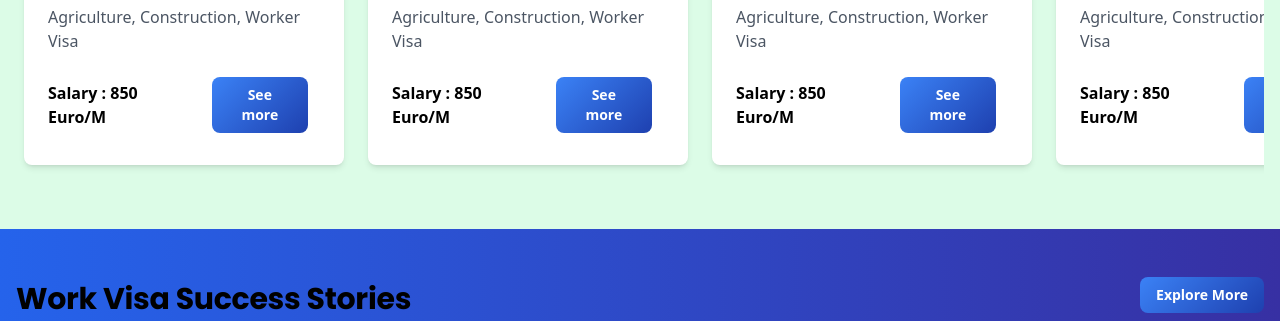
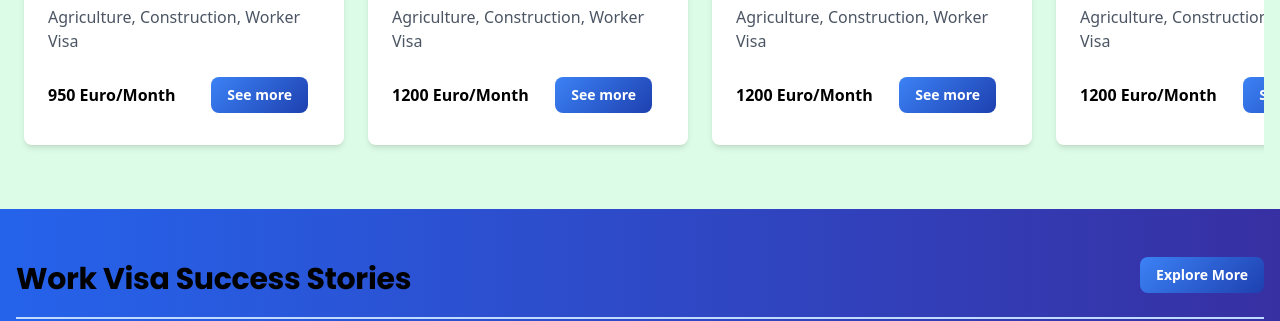
Before and after one commit to taylagari/taylagari.github.io, a plain HTML site: page index.html in a window 1280 px wide. Shown: the part 901-1222 px from the top of the page. Drawn offline with nearby package versions, Linux system fonts and the light colour scheme.

Commit message:
fixing home page

```diff
--- a/index.html
+++ b/index.html
@@ -308,7 +308,7 @@
                 <p class="text-gray-600 mb-4"></p>
                 <div class="flex justify-between items-center">
                   <span class="text-primary font-bold"
-                    >Salary : 850 Euro/M</span
+                    >850 Euro/Month</span
                   >
                   <button
                     class="text-xs bg-primary text-white px-3 py-2 rounded"
@@ -340,7 +340,7 @@
                 <p class="text-gray-600 mb-4"></p>
                 <div class="flex justify-between items-center">
                   <span class="text-primary font-bold"
-                    >Salary : 850 Euro/M</span
+                    >950 Euro/Month</span
                   >
                   <button
                     class="text-xs bg-primary text-white px-3 py-2 rounded"
@@ -372,7 +372,7 @@
                 <p class="text-gray-600 mb-4"></p>
                 <div class="flex justify-between items-center">
                   <span class="text-primary font-bold"
-                    >Salary : 850 Euro/M</span
+                    >1200 Euro/Month</span
                   >
                   <button
                     class="text-xs bg-primary text-white px-3 py-2 rounded"
@@ -404,7 +404,7 @@
                 <p class="text-gray-600 mb-4"></p>
                 <div class="flex justify-between items-center">
                   <span class="text-primary font-bold"
-                    >Salary : 850 Euro/M</span
+                    >1200 Euro/Month</span
                   >
                   <button
                     class="text-xs bg-primary text-white px-3 py-2 rounded"
@@ -436,7 +436,7 @@
                 <p class="text-gray-600 mb-4"></p>
                 <div class="flex justify-between items-center">
                   <span class="text-primary font-bold"
-                    >Salary : 850 Euro/M</span
+                    >1200 Euro/Month</span
                   >
                   <button
                     class="text-xs bg-primary text-white px-3 py-2 rounded"
@@ -468,7 +468,7 @@
                 <p class="text-gray-600 mb-4"></p>
                 <div class="flex justify-between items-center">
                   <span class="text-primary font-bold"
-                    >Salary : 850 Euro/M</span
+                    >750 Euro/Month</span
                   >
                   <button
                     class="text-xs bg-primary text-white px-3 py-2 rounded"
@@ -500,7 +500,7 @@
                 <p class="text-gray-600 mb-4"></p>
                 <div class="flex justify-between items-center">
                   <span class="text-primary font-bold"
-                    >Salary : 850 Euro/M</span
+                    >550 $/Month</span
                   >
                   <button
                     class="text-xs bg-primary text-white px-3 py-2 rounded"
@@ -532,7 +532,7 @@
                 <p class="text-gray-600 mb-4"></p>
                 <div class="flex justify-between items-center">
                   <span class="text-primary font-bold"
-                    >Salary : 850 Euro/M</span
+                    >1400 SAR</span
                   >
                   <button
                     class="text-xs bg-primary text-white px-3 py-2 rounded"
```
Also changed, not shown: 2 other files.
